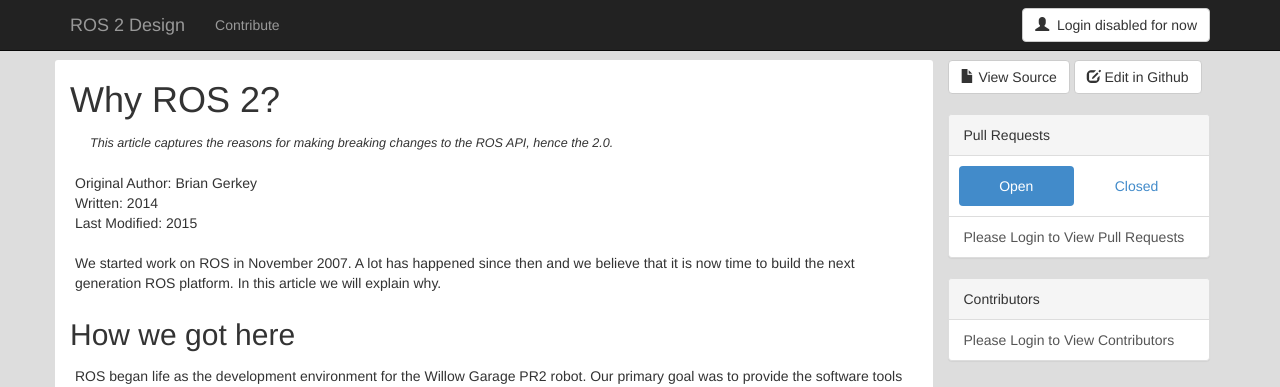
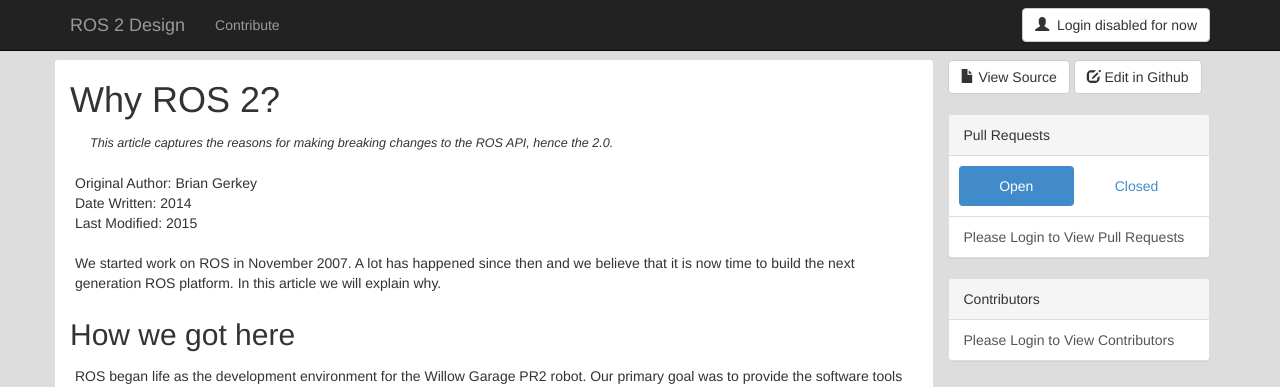
Before and after one commit to ros2/design, a Jekyll site: the page built from articles/010_why_ros2.md, in a window 1280 px wide and 900 px high. Shown: the top 387 px of the window. Built offline with Jekyll 4.4.1, drawn with Linux system fonts in a browser that asks for light colours; nearby versions of some CDN libraries.

Commit message:
Use 'Date Written'
Signed-off-by: Christophe Bedard <bedard.christophe@gmail.com>

```diff
--- a/articles/010_why_ros2.md
+++ b/articles/010_why_ros2.md
@@ -6,7 +6,7 @@
   This article captures the reasons for making breaking changes to the ROS API, hence the 2.0.
 published: true
 author: Brian Gerkey
-written: 2014
+date_written: 2014
 last_modified: 2015
 categories: Overview
 ---
@@ -20,8 +20,8 @@
 </div>
 
 Original Author: {{ page.author }}
-Written: {{ page.written }}
-Last Modified: {% if page.last_modified %}{{ page.last_modified }}{% else %}{{ page.written }}{% endif %}
+Date Written: {{ page.date_written }}
+Last Modified: {% if page.last_modified %}{{ page.last_modified }}{% else %}{{ page.date_written }}{% endif %}
 
 We started work on ROS in November 2007.
 A lot has happened since then and we believe that it is now time to build the next generation ROS platform.
```
